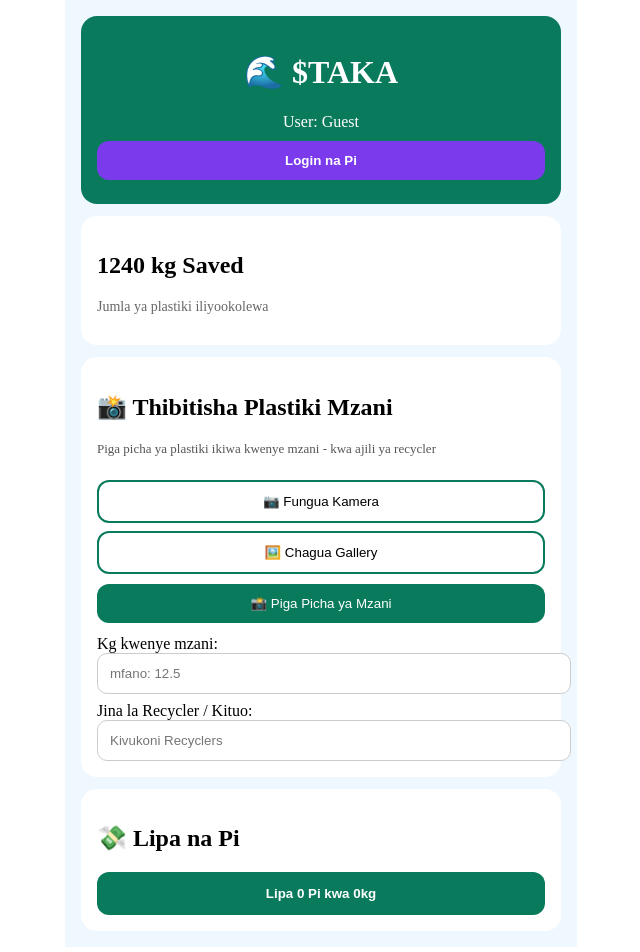
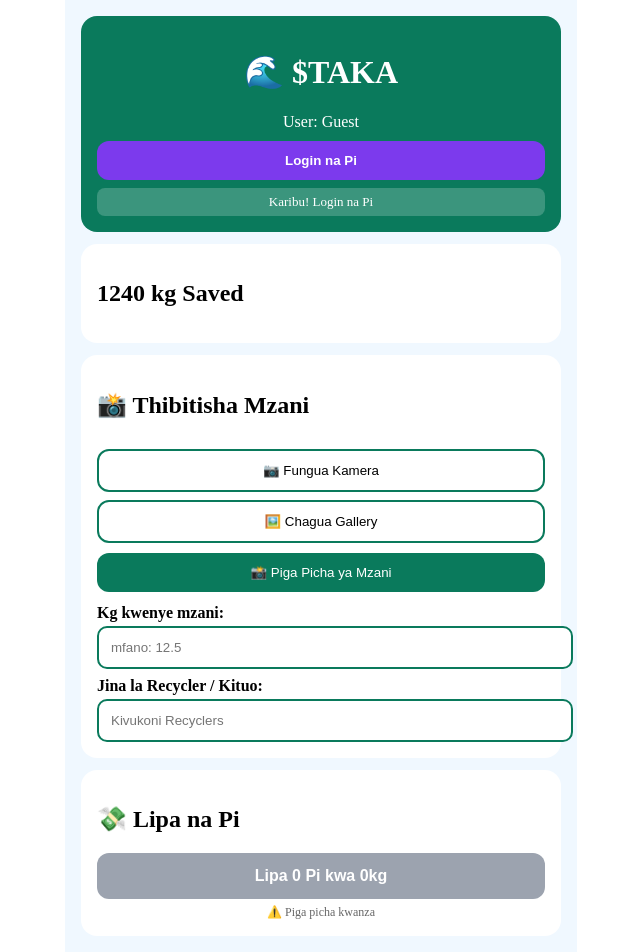
Before and after one commit to Nu-face/pijikosafi, a Next.js app: page / in a window 1280 px wide. Shown: the whole page, without its empty margins (319-959 px from the left). Built offline with nearby package versions, Linux system fonts and the light colour scheme.

Commit message:
Update page.tsx

```diff
--- a/app/page.tsx
+++ b/app/page.tsx
@@ -7,7 +7,7 @@ export default function TakaApp() {
   const [kgInput, setKgInput] = useState("");
   const [recycler, setRecycler] = useState("");
   const [photo, setPhoto] = useState<string | null>(null);
-  const [status, setStatus] = useState("");
+  const [status, setStatus] = useState("Karibu! Login na Pi");
   const videoRef = useRef<HTMLVideoElement>(null);
   const canvasRef = useRef<HTMLCanvasElement>(null);
   const fileRef = useRef<HTMLInputElement>(null);
@@ -16,145 +16,98 @@ export default function TakaApp() {
   useEffect(() => {
     const s = document.createElement('script');
     s.src = 'https://sdk.minepi.com/pi-sdk.js';
-    s.onload = () => {
-      // @ts-ignore
-      window.Pi.init({ version: "2.0", sandbox: false });
-    };
+    s.onload = () => { // @ts-ignore
+      window.Pi.init({ version: "2.0", sandbox: false }); };
     document.body.appendChild(s);
   }, []);
 
   const login = async () => {
-    try {
-      // @ts-ignore
+    try { // @ts-ignore
       const res = await window.Pi.authenticate(['username','payments'], onIncompletePayment);
-      setUser(res.user.username);
-      setStatus("Karibu " + res.user.username + " ✅");
-    } catch (e) {
-      alert("Fungua link hii ndani ya Pi Browser!");
-    }
+      setUser(res.user.username); setStatus("Karibu " + res.user.username + " ✅");
+    } catch (e) { setStatus("Fungua ndani ya Pi Browser!"); }
   };
 
   function onIncompletePayment(payment:any){
     // @ts-ignore
     return window.Pi.createPayment(payment.identifier, {
       onReadyForServerApproval: (id:string) => fetch('/api/approve',{method:'POST',headers:{'Content-Type':'application/json'},body:JSON.stringify({paymentId:id})}),
-      onReadyForServerCompletion: (id:string, txid:string) => fetch('/api/pi/complete',{method:'POST',headers:{'Content-Type':'application/json'},body:JSON.stringify({paymentId:id,txid})}),
-      onCancel: ()=>{},
-      onError: ()=>{}
+      onReadyForServerCompletion: (id:string, txid:string) => fetch('/api/complete',{method:'POST',headers:{'Content-Type':'application/json'},body:JSON.stringify({paymentId:id,txid})}),
+      onCancel: ()=>{}, onError: ()=>{}
     });
   }
 
-  // CAMERA FIXED
   const openCamera = async () => {
     try {
       if(streamRef.current) streamRef.current.getTracks().forEach(t=>t.stop());
-      const stream = await navigator.mediaDevices.getUserMedia({video:{facingMode:"environment"}, audio:false});
+      const stream = await navigator.mediaDevices.getUserMedia({video:{facingMode:"environment"}});
       streamRef.current = stream;
       if(videoRef.current){ videoRef.current.srcObject = stream; videoRef.current.style.display='block'; }
-      setStatus("Camera imefunguka - bofya Piga Picha");
-    } catch(err:any) {
-      setStatus("Camera haikuruhusiwa, tumia Gallery");
-      fileRef.current?.click();
-    }
+      setStatus("Camera ON - bofya Piga Picha ya Mzani");
+    } catch { fileRef.current?.click(); }
   };
 
   const capture = () => {
     if(!videoRef.current || !canvasRef.current) return;
-    const v = videoRef.current;
-    const c = canvasRef.current;
+    const v = videoRef.current; const c = canvasRef.current;
     c.width = v.videoWidth; c.height = v.videoHeight;
     c.getContext('2d')?.drawImage(v,0,0);
-    const dataUrl = c.toDataURL('image/jpeg',0.8);
-    setPhoto(dataUrl);
+    setPhoto(c.toDataURL('image/jpeg',0.8));
     v.style.display='none';
     if(streamRef.current) streamRef.current.getTracks().forEach(t=>t.stop());
-    setStatus("Picha ya mzani imechukuliwa ✅");
+    setStatus("Picha ya mzani OK ✅ Sasa weka Kg");
   };
 
   const onFile = (e:any) => {
-    const file = e.target.files[0];
-    if(!file) return;
-    const reader = new FileReader();
-    reader.onload = (ev) => setPhoto(ev.target?.result as string);
-    reader.readAsDataURL(file);
+    const f = e.target.files[0]; if(!f) return;
+    const r = new FileReader(); r.onload = (ev) => setPhoto(ev.target?.result as string); r.readAsDataURL(f);
   };
 
-  // PAYMENT FIXED - haizunguki tena
   const donate = async () => {
     const kgNum = parseFloat(kgInput);
     if(!photo){ alert("Piga picha ya plastiki kwenye mzani kwanza!"); return; }
-    if(!kgNum || kgNum<=0){ alert("Weka kg sahihi!"); return; }
+    if(!kgNum){ alert("Andika kg kwanza! mfano 10"); return; }
     if(user==="Guest"){ alert("Login na Pi kwanza!"); return; }
-
     const amount = Math.max(0.1, kgNum/10);
     setStatus("Preparing for a payment...");
-
     try {
       // @ts-ignore
-      await window.Pi.createPayment({
-        amount,
-        memo: `TAKA: ${kgNum}kg kwa ${recycler || 'recycler'} - na picha ya mzani`,
-        metadata: {kg:kgNum, recycler, hasPhoto:true}
-      }, {
-        onReadyForServerApproval: async (paymentId:string) => {
-          setStatus("Inathibitisha...");
-          await fetch('/api/approve',{method:'POST',headers:{'Content-Type':'application/json'},body:JSON.stringify({paymentId})});
-        },
-        onReadyForServerCompletion: async (paymentId:string, txid:string) => {
-          setStatus("Inakamilisha... " + txid.slice(0,8));
-          await fetch('/api/complete',{method:'POST',headers:{'Content-Type':'application/json'},body:JSON.stringify({paymentId, txid, kg:kgNum})});
-          setStatus(`✅ ${kgNum}kg imesajiliwa! Asante ${user}`);
-          setKg(k => k + kgNum);
-          setPhoto(null); setKgInput("");
-        },
-        onCancel: (paymentId:string) => setStatus("Malipo yameghairiwa"),
-        onError: (error:any) => setStatus("Hitilafu: " + error.message)
+      await window.Pi.createPayment({amount, memo:`TAKA: ${kgNum}kg kwa ${recycler||'recycler'}`, metadata:{kg:kgNum, recycler, hasPhoto:true}}, {
+        onReadyForServerApproval: async (paymentId:string) => { setStatus("Inathibitisha..."); await fetch('/api/approve',{method:'POST',headers:{'Content-Type':'application/json'},body:JSON.stringify({paymentId})}); },
+        onReadyForServerCompletion: async (paymentId:string, txid:string) => { setStatus("Inakamilisha... "+txid.slice(0,8)); await fetch('/api/complete',{method:'POST',headers:{'Content-Type':'application/json'},body:JSON.stringify({paymentId, txid, kg:kgNum})}); setStatus(`✅ ${kgNum}kg imesajiliwa! Asante ${user}`); setKg(k=>k+kgNum); setPhoto(null); setKgInput(""); },
+        onCancel: ()=>setStatus("Malipo yameghairiwa"), onError: (e:any)=>setStatus("Hitilafu: "+e.message)
       });
-    } catch(e:any) { setStatus("Error: " + e.message); }
+    } catch(e:any){ setStatus("Error: "+e.message); }
   };
+
+  const kgNum = parseFloat(kgInput||'0');
+  const piAmount = kgNum>0 ? Math.max(0.1, kgNum/10).toFixed(1) : '0';
 
   return (
     <div style={{maxWidth:480, margin:'auto', padding:16, background:'#f0f8ff', minHeight:'100vh'}}>
       <div style={{background:'#0a7a5c', color:'white', padding:16, borderRadius:16, textAlign:'center'}}>
-        <h1>🌊 $TAKA</h1>
-        <div>User: {user}</div>
+        <h1>🌊 $TAKA</h1><div>User: {user}</div>
         <button onClick={login} style={{marginTop:10, padding:12, width:'100%', background:'#7c3aed', color:'white', border:'none', borderRadius:12, fontWeight:700}}>Login na Pi</button>
-        <div style={{marginTop:8, fontSize:13}}>{status}</div>
+        <div style={{marginTop:8, fontSize:13, background:'rgba(255,255,255,0.2)', padding:6, borderRadius:8}}>{status}</div>
       </div>
-
+      <div style={{background:'white', padding:16, borderRadius:16, marginTop:12}}><h2>{kg} kg Saved</h2></div>
       <div style={{background:'white', padding:16, borderRadius:16, marginTop:12}}>
-        <h2>{kg} kg Saved</h2>
-        <p style={{color:'#666', fontSize:14}}>Jumla ya plastiki iliyookolewa</p>
-      </div>
-
-      <div style={{background:'white', padding:16, borderRadius:16, marginTop:12}}>
-        <h2>📸 Thibitisha Plastiki Mzani</h2>
-        <p style={{fontSize:13, color:'#555'}}>Piga picha ya plastiki ikiwa kwenye mzani - kwa ajili ya recycler</p>
-
+        <h2>📸 Thibitisha Mzani</h2>
         <video ref={videoRef} autoPlay playsInline style={{width:'100%', borderRadius:12, background:'#000', display:'none'}} />
         <canvas ref={canvasRef} style={{display:'none'}} />
         {photo && <img src={photo} style={{width:'100%', borderRadius:12, marginTop:8}} />}
-
         <input ref={fileRef} type="file" accept="image/*" capture="environment" style={{display:'none'}} onChange={onFile} />
-
         <button onClick={openCamera} style={{width:'100%', padding:12, marginTop:10, border:'2px solid #0a7a5c', background:'white', borderRadius:12}}>📷 Fungua Kamera</button>
         <button onClick={()=>fileRef.current?.click()} style={{width:'100%', padding:12, marginTop:8, border:'2px solid #0a7a5c', background:'white', borderRadius:12}}>🖼️ Chagua Gallery</button>
         <button onClick={capture} style={{width:'100%', padding:12, marginTop:10, background:'#0a7a5c', color:'white', border:'none', borderRadius:12}}>📸 Piga Picha ya Mzani</button>
         {photo && <button onClick={()=>setPhoto(null)} style={{width:'100%', padding:12, marginTop:8, background:'#eee', border:'none', borderRadius:12}}>Piga Tena</button>}
-
-        <div style={{marginTop:12}}>
-          <label>Kg kwenye mzani:</label>
-          <input value={kgInput} onChange={e=>setKgInput(e.target.value)} type="number" step="0.1" placeholder="mfano: 12.5" style={{width:'100%', padding:12, border:'1px solid #ccc', borderRadius:10}} />
-        </div>
-        <div style={{marginTop:8}}>
-          <label>Jina la Recycler / Kituo:</label>
-          <input value={recycler} onChange={e=>setRecycler(e.target.value)} placeholder="Kivukoni Recyclers" style={{width:'100%', padding:12, border:'1px solid #ccc', borderRadius:10}} />
-        </div>
+        <div style={{marginTop:12}}><label style={{fontWeight:700}}>Kg kwenye mzani:</label><input value={kgInput} onChange={e=>setKgInput(e.target.value)} type="number" inputMode="decimal" step="0.1" placeholder="mfano: 12.5" style={{width:'100%', padding:12, border:'2px solid #0a7a5c', borderRadius:10, marginTop:4}} /></div>
+        <div style={{marginTop:8}}><label style={{fontWeight:700}}>Jina la Recycler / Kituo:</label><input value={recycler} onChange={e=>setRecycler(e.target.value)} placeholder="Kivukoni Recyclers" style={{width:'100%', padding:12, border:'2px solid #0a7a5c', borderRadius:10, marginTop:4}} /></div>
       </div>
-
       <div style={{background:'white', padding:16, borderRadius:16, marginTop:12}}>
         <h2>💸 Lipa na Pi</h2>
-        <button onClick={donate} style={{width:'100%', padding:14, background:'#0a7a5c', color:'white', border:'none', borderRadius:12, fontWeight:700}}>Lipa {kgInput ? (Math.max(0.1, parseFloat(kgInput||'0')/10)).toFixed(1) : '0'} Pi kwa {kgInput||0}kg</button>
+        <button onClick={donate} style={{width:'100%', padding:14, background: photo && kgInput ? '#0a7a5c' : '#9ca3af', color:'white', border:'none', borderRadius:12, fontWeight:700, fontSize:16}}>Lipa {piAmount} Pi kwa {kgInput||'0'}kg {recycler? ` - ${recycler}`:''}</button>
+        <div style={{fontSize:12, color:'#666', marginTop:6, textAlign:'center'}}>{!photo ? '⚠️ Piga picha kwanza' : !kgInput ? '⚠️ Andika kg' : '✅ Tayari kulipa!'}</div>
       </div>
     </div>
   );
```
